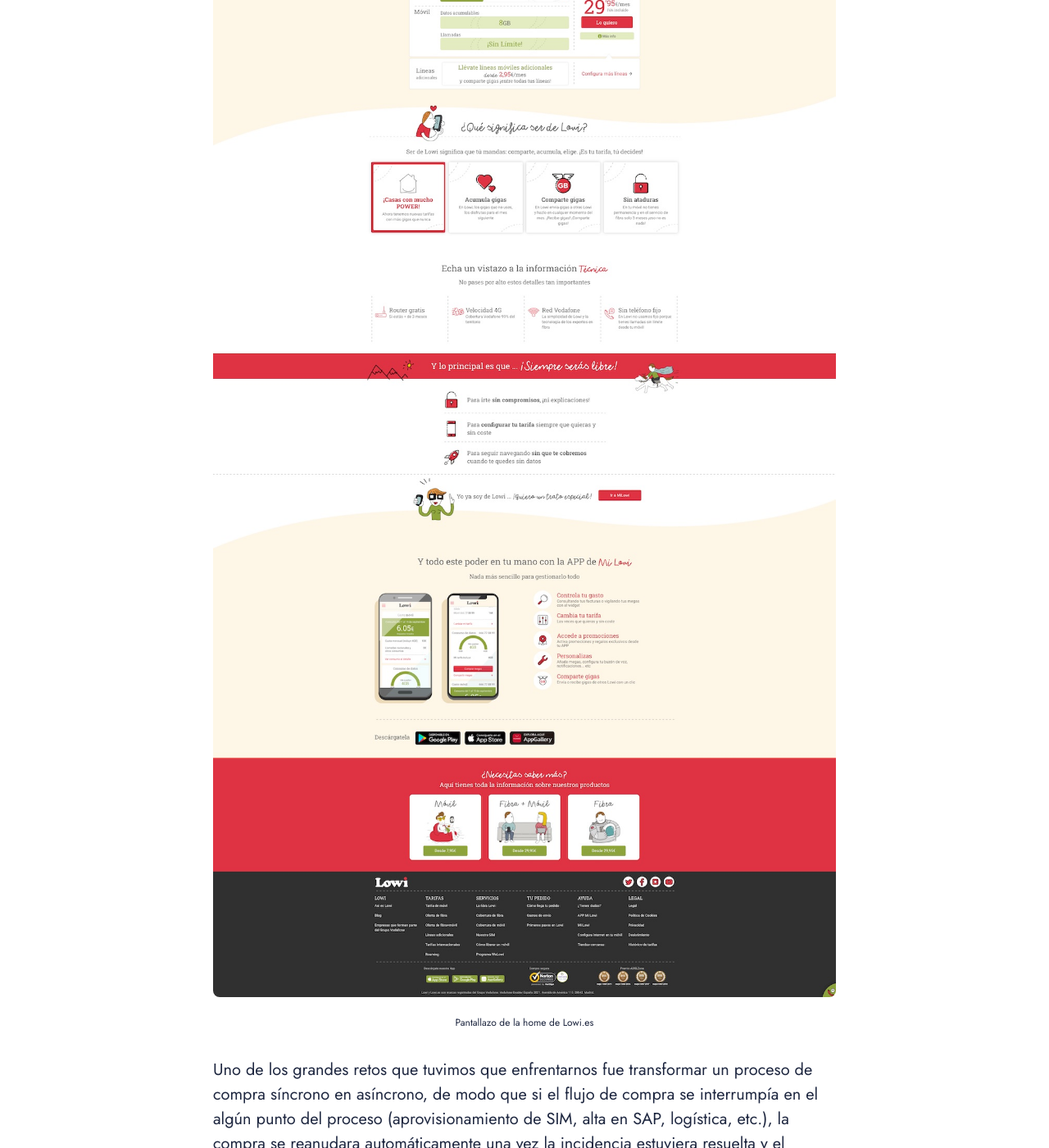
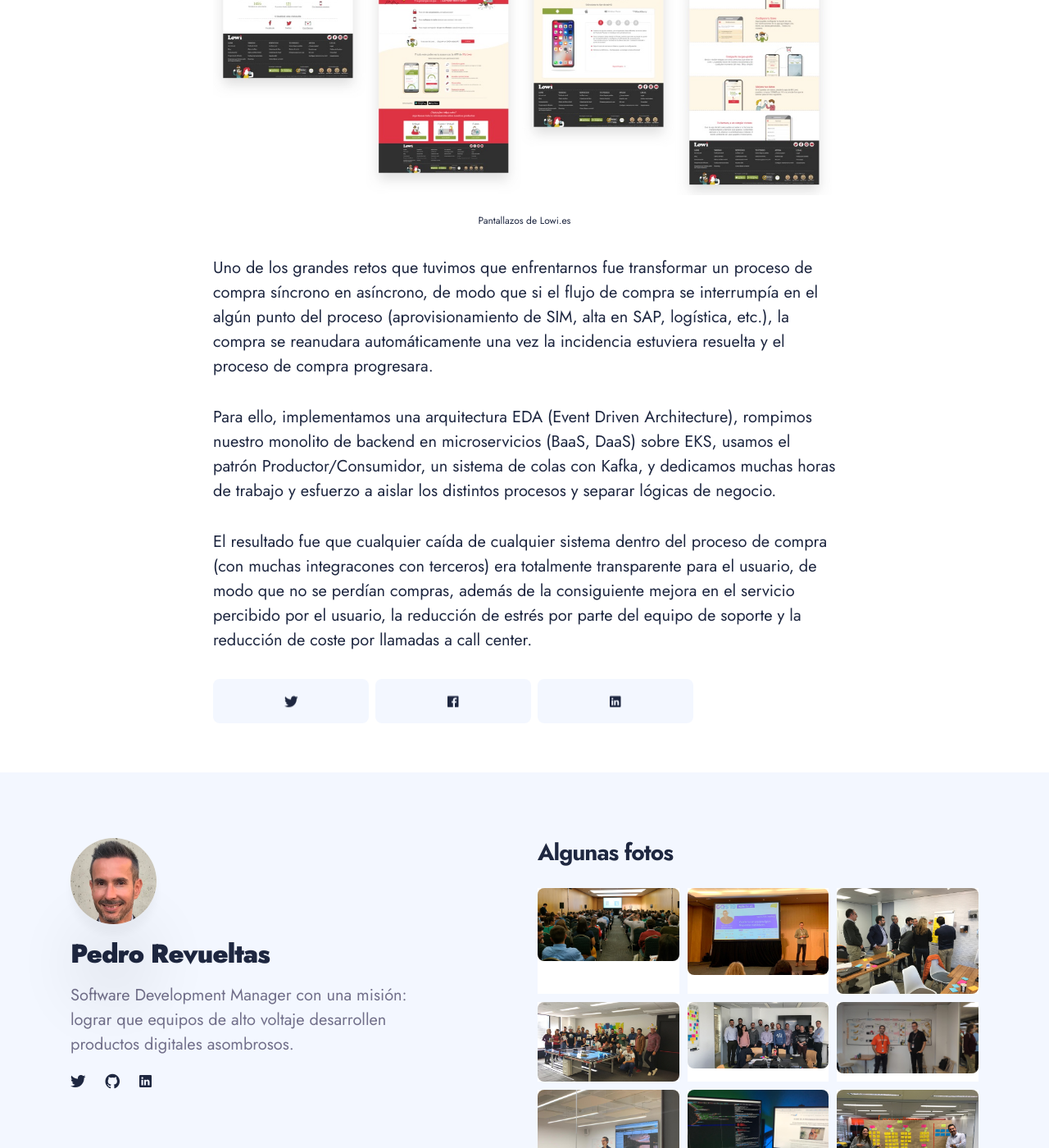
Before and after one commit to prevueltas/prevueltas.github.io, a Jekyll site: the page built from _posts/2020-05-30-ese-proyecto-del-que-estas-particularmente-orgulloso.md, in a window 1280 px wide and 1400 px high, scrolled down 1996 px. Shown: the whole window at 82% size. Built offline with Jekyll 4.4.1, drawn with Linux system fonts in a browser that asks for light colours; nearby versions of some CDN libraries.

Commit message:
Added image gallery

```diff
--- a/_config.yml
+++ b/_config.yml
@@ -46,14 +46,28 @@
 
 #-------------------------------
 # Gallery Footer Section
-# gallery:
-#   gallery__title: Gallery
-#   gallery__columns: 3
-#   gallery__images:
-#     - alt: 'Rest'
-#       url: '/images/100.jpg'
-#     - alt: 'Lifestyle'
-#       url: '/images/101.jpg'
+gallery:
+  gallery__title: Algunas fotos
+  gallery__columns: 3
+  gallery__images:
+    - alt: 'Asistentes a la CAS'
+      url: '/images/gallery/charla-cas-asistentes.jpg'
+    - alt: 'Portada charla CAS'
+      url: '/images/gallery/charla-cas-inicio.jpg'
+    - alt: ''
+      url: '/images/gallery/dinamica-equipo.jpg'
+    - alt: ''
+      url: '/images/gallery/enemigo-invisible.jpg'
+    - alt: ''
+      url: '/images/gallery/equipo-prisa.jpg'
+    - alt: ''
+      url: '/images/gallery/foto-adri-pedro.jpg'
+    - alt: ''
+      url: '/images/gallery/pedro-formacion.jpg'
+    - alt: ''
+      url: '/images/gallery/pedro-setup.jpg'
+    - alt: ''
+      url: '/images/gallery/tablero.jpg'
 
 #-------------------------------
 # Contact Settings
--- a/_posts/2020-05-30-ese-proyecto-del-que-estas-particularmente-orgulloso.md
+++ b/_posts/2020-05-30-ese-proyecto-del-que-estas-particularmente-orgulloso.md
@@ -20,8 +20,8 @@
 
 Para hacer desarrollo software ágil es imprescindible implementar buenas prácticas de desarrrollo, más allá de cualquier marco. Viene bien recordar uno de los principios del manifiesto ágil: "Continuous attention to technical excellence and good design enhances agility."
 
-![Lowi Home]({{site.baseurl}}/images/lowi-es-completa.jpg)
-*Pantallazo de la home de Lowi.es*
+![Lowi Home]({{site.baseurl}}/images/lowi-pantallazos.jpg)
+*Pantallazos de Lowi.es*
 
 Uno de los grandes retos que tuvimos que enfrentarnos fue transformar un proceso de compra síncrono en asíncrono, de modo que si el flujo de compra se interrumpía en el algún punto del proceso (aprovisionamiento de SIM, alta en SAP, logística, etc.), la compra se reanudara automáticamente una vez la incidencia estuviera resuelta y el proceso de compra progresara.
 
```
Also changed, not shown: _pages/about.md (+1 -1 lines), _posts/2018-07-11-las-10-claves-del-escalado-de-scrum-con-nexus.md (+1 -1 lines), _posts/2019-11-23-conflictos-en-equipos-agiles.md (+5 -2 lines), images/gallery/charla-cas-asistentes.jpg (added), images/gallery/charla-cas-inicio.jpg (added), images/gallery/dinamica-equipo.jpg (added), images/gallery/enemigo-invisible.jpg (added), images/gallery/equipo-prisa.jpg (added), images/gallery/foto-adri-pedro.jpg (added), images/gallery/last-standup-skylab.jpg (added), images/gallery/pedro-formacion.jpg (added), images/gallery/pedro-setup.jpg (added), images/gallery/tablero.jpg (added), images/infografia-charla-gestion-conflictos.jpg (added), 1 more files.
